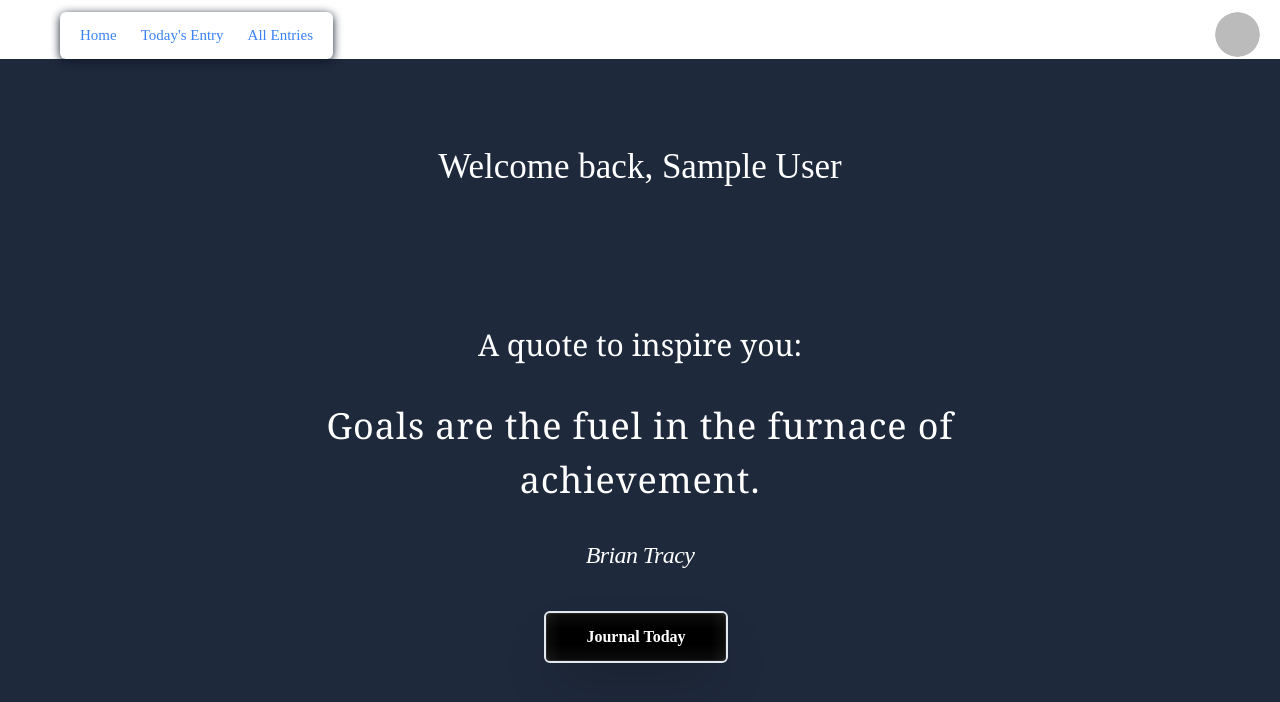
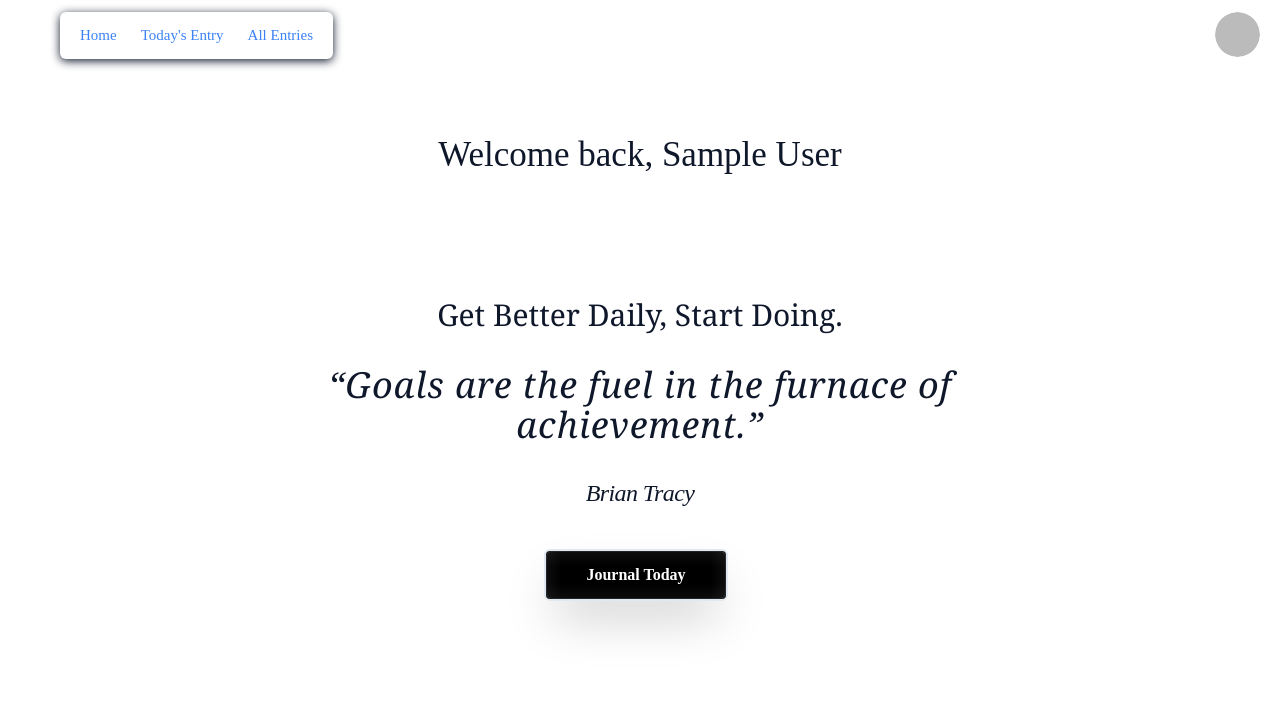
Before and after one commit to chasingtherain/better-daily, a Next.js app: page / in a window 1280 px wide. Shown: the top 702 px of the page. Built offline with nearby package versions, Linux system fonts and the light colour scheme; no server answers; sample sign-in values are in the browser's storage.

Commit message:
minor updates

```diff
--- a/components/NavMenu.js
+++ b/components/NavMenu.js
@@ -8,7 +8,7 @@ export default function NavMenu() {
     {title: "All Entries", url:"/entry/all"}
   ]
   return (
-      <NavigationMenu.Root className="relative z-[1] flex w-screen md:ml-10">
+      <NavigationMenu.Root className="relative z-[1] flex w-screen ml-4 md:ml-10">
         <NavigationMenu.List className="center shadow-blackA7 m-0 flex list-none rounded-[6px] bg-white p-2 shadow-[0_2px_10px]">
           {navItems.map((item,index)=>
           <NavigationMenu.Item key={index}>
--- a/components/ui/ActionButton.js
+++ b/components/ui/ActionButton.js
@@ -4,7 +4,7 @@ import React from 'react'
 export default function ActionButton({action,name,link}) {
   if(action){
     return (
-      <button onClick={action} className="relative inline-flex items-center justify-center px-10 py-3 overflow-hidden font-bold text-white rounded-md shadow-2xl group border-2 bg-black mr-2">
+      <button onClick={action} className="relative inline-flex items-center justify-center px-10 py-3 overflow-hidden font-bold dark:text-white rounded-md shadow-2xl group border-2 bg-black mr-2">
         <span className="absolute inset-0 w-full h-full transition duration-300 ease-out opacity-0 bg-gradient-to-br from-pink-600 via-purple-700 to-blue-400 group-hover:opacity-100"></span>
         {/* <!-- Top glass gradient --> */}
         <span className="absolute top-0 left-0 w-full bg-gradient-to-b from-white to-transparent opacity-5 h-1/3"></span>
@@ -14,7 +14,7 @@ export default function ActionButton({action,name,link}) {
         <span className="absolute bottom-0 left-0 w-4 h-full bg-gradient-to-r from-white to-transparent opacity-5"></span>
         {/* <!-- Right gradient --> */}
         <span className="absolute bottom-0 right-0 w-4 h-full bg-gradient-to-l from-white to-transparent opacity-5"></span>
-        <span className="absolute inset-0 w-full h-full border border-white rounded-md opacity-10"></span>
+        <span className="absolute inset-0 w-full h-full border dark:border-white rounded-md opacity-10"></span>
         <span className="absolute w-0 h-0 transition-all duration-300 ease-out rounded-full group-hover:w-56 group-hover:h-56 opacity-5"></span>
         <span className="relative">{name}</span>
       </button>
@@ -31,7 +31,7 @@ export default function ActionButton({action,name,link}) {
         <span className="absolute bottom-0 left-0 w-4 h-full bg-gradient-to-r from-white to-transparent opacity-5"></span>
         {/* <!-- Right gradient --> */}
         <span className="absolute bottom-0 right-0 w-4 h-full bg-gradient-to-l from-white to-transparent opacity-5"></span>
-        <span className="absolute inset-0 w-full h-full border border-white rounded-md opacity-10"></span>
+        <span className="absolute inset-0 w-full h-full border dark:border-white rounded-md opacity-10"></span>
         <span className="absolute w-0 h-0 transition-all duration-300 ease-out rounded-full group-hover:w-56 group-hover:h-56 opacity-5"></span>
         <span className="relative">{name}</span>
     </Link>
--- a/pages/index.js
+++ b/pages/index.js
@@ -12,14 +12,13 @@ export default function Home(props) {
   console.log(props)
   if (session) {
     return (
-      <div className="bg-slate-800 h-screen border-2 border-transparent">
-          <p className="text-white text-[35px] mt-20 mb-4 text-center">Welcome back, <span className="font-medium">{session.user.name}</span></p>
+      <div className="h-screen border-2 border-transparent">
+          <p className="dark:text-white text-xl md:text-[35px] mt-20 mb-4 text-center">Welcome back, <span className="font-medium">{session.user.name}</span></p>
           <div className="my-32 md:my-38 md:mx-[25%] text-center">
-            <p className="text-white text-3xl leading-normal font-serif tracking-normal">A quote to inspire you:</p>
-            <p className="text-white text-4xl leading-normal font-serif tracking-wide subpixel-antialiased md:my-8">{props.quote.text}</p>
-            <p className="text-white text-2xl tracking-tight italic mt-5 mb-10"> {`${props.quote.author}`}</p>
-            <ActionButton name="Journal Today" link="/entry"/>
-
+              <p className="dark:text-white text-xl md:text-3xl leading-normal font-serif tracking-normal">Get Better Daily, Start Doing.</p>
+              <p className="dark:text-white text-xl md:text-4xl leading-normal font-serif tracking-wide italic my-8">{`“${props.quote.text}”`}</p>
+              <p className="dark:text-white text-xl md:text-2xl tracking-tight italic mb-10"> {`${props.quote.author}`}</p>
+              <ActionButton name="Journal Today" link="/entry"/>
           </div>
       </div>
     )
```
